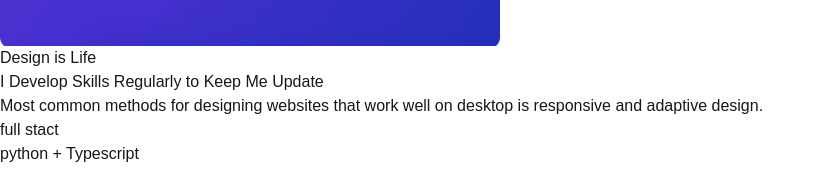
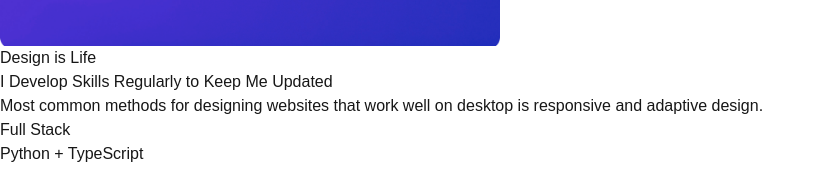
Before and after one commit to Hasnain2121/Milestone2_portfolio_Advance, a Next.js app: page /portfolio in a window 1280 px wide. Shown: the part 2440-2609 px from the top of the page, without its empty margins (0-825 px from the left). Built offline with nearby package versions, Linux system fonts and the light colour scheme.

Commit message:
Update page.tsx

```diff
--- a/src/app/portfolio/page.tsx
+++ b/src/app/portfolio/page.tsx
@@ -1,4 +1,3 @@
-
 "use client";
 import Image from "next/image";
 import { useState } from "react";
@@ -7,11 +6,11 @@ export default function Portfolio() {
   const [activeFilter, setActiveFilter] = useState("All");
 
   const portfolioItems = [
-    { id: 1, category: "Youtube", src: "/download.webp"  },
+    { id: 1, category: "Youtube", src: "/download.webp" },
     { id: 2, category: "Vimeo", src: "/download1.webp" },
     { id: 3, category: "Soundcloud", src: "/download3.jpg" },
     { id: 4, category: "Popup", src: "/download4.jpg" },
-    { id: 6, category: "Youtube", src: "/download5.png"},
+    { id: 6, category: "Youtube", src: "/download5.png" },
   ];
 
   const filters = ["All", "Youtube", "Vimeo", "Soundcloud", "Popup", "Detail"];
@@ -22,11 +21,11 @@ export default function Portfolio() {
       : portfolioItems.filter((item) => item.category === activeFilter);
 
   return (
-    <section className="py-12 px-6 ">
+    <section className="py-12 px-6">
       {/* Header */}
       <div className="text-center mb-12">
-        <h2 className="text-orange-500 font-bold text-8xl my-16">Portfolio</h2>
-        <h3 className="text-4xl font-semibold mb-8">My Amazing Works</h3>
+        <h2 className="text-orange-500 font-bold text-4xl sm:text-6xl lg:text-8xl my-16">Portfolio</h2>
+        <h3 className="text-2xl sm:text-3xl lg:text-4xl font-semibold mb-8">My Amazing Works</h3>
         <p className="text-gray-600 max-w-xl mx-auto">
           Most common methods for designing websites that work well on desktop is
           responsive and adaptive design.
@@ -34,7 +33,7 @@ export default function Portfolio() {
       </div>
 
       {/* Filters */}
-      <div className="flex justify-center space-x-4 mb-8">
+      <div className="flex flex-wrap justify-center space-x-2 sm:space-x-4 mb-8">
         {filters.map((filter) => (
           <button
             key={filter}
@@ -42,7 +41,7 @@ export default function Portfolio() {
               activeFilter === filter
                 ? "text-orange-500 font-semibold"
                 : "text-gray-600"
-            } px-4 py-2 hover:text-orange-500 transition`}
+            } px-3 py-2 sm:px-4 hover:text-orange-500 transition`}
             onClick={() => setActiveFilter(filter)}
           >
             {filter}
@@ -51,7 +50,7 @@ export default function Portfolio() {
       </div>
 
       {/* Portfolio Items */}
-      <div className="grid grid-cols-1 sm:grid-cols-2 lg:grid-cols-3 gap-6">
+      <div className="grid grid-cols-1 sm:grid-cols-2 lg:grid-cols-3 gap-4 sm:gap-6">
         {filteredItems.map((item) => (
           <div
             key={item.id}
@@ -62,7 +61,7 @@ export default function Portfolio() {
               alt={`Portfolio item ${item.id}`}
               width={500}
               height={500}
-              className="object-cover w-[450px] h-[500px] mb-10  "
+              className="object-cover w-full h-[300px] sm:h-[400px] lg:h-[500px]"
             />
           </div>
         ))}
@@ -72,8 +71,8 @@ export default function Portfolio() {
         {/* Left Section */}
         <div className="w-full md:w-1/2 text-center md:text-left">
           <h3 className="text-orange-500 font-semibold mb-2">Design is Life</h3>
-        <h2 className="text-3xl md:text-4xl font-bold mb-6 text-black ">
-          I Develop Skills Regularly to Keep Me Update
+          <h2 className="text-2xl md:text-3xl lg:text-4xl font-bold mb-6 text-black">
+            I Develop Skills Regularly to Keep Me Updated
           </h2>
           <p className="text-gray-600 mb-8">
             Most common methods for designing websites that work well on desktop
@@ -82,7 +81,7 @@ export default function Portfolio() {
 
           {/* Skill Bars */}
           <div className="mb-6">
-          <p className="font-medium text-gray-800 mb-2"> full stact </p>
+            <p className="font-medium text-gray-800 mb-2">Full Stack</p>
             <div className="w-full bg-gray-200 rounded-full h-2.5">
               <div
                 className="bg-orange-500 h-2.5 rounded-full"
@@ -92,7 +91,7 @@ export default function Portfolio() {
           </div>
 
           <div className="mb-6">
-          <p className="font-medium text-gray-800 mb-2">python + Typescript </p>
+            <p className="font-medium text-gray-800 mb-2">Python + TypeScript</p>
             <div className="w-full bg-gray-200 rounded-full h-2.5">
               <div
                 className="bg-green-500 h-2.5 rounded-full"
@@ -102,7 +101,7 @@ export default function Portfolio() {
           </div>
 
           <div className="mb-6">
-          <p className="font-medium text-gray-800 mb-2">Figma + c++ </p>
+            <p className="font-medium text-gray-800 mb-2">Figma + C++</p>
             <div className="w-full bg-gray-200 rounded-full h-2.5">
               <div
                 className="bg-purple-500 h-2.5 rounded-full"
@@ -114,7 +113,7 @@ export default function Portfolio() {
 
         {/* Right Section */}
         <div className="w-full md:w-1/2 flex justify-center mt-8 md:mt-0">
-        <div className="relative w-72 h-72 md:w-96 md:h-96">
+          <div className="relative w-48 h-48 sm:w-64 sm:h-64 lg:w-96 lg:h-96">
             <Image
               src="/path-to-your-image.jpg" // Replace with your image path
               alt="Skill Development"
```
Lines whose indentation alone changed are shown as unchanged.
